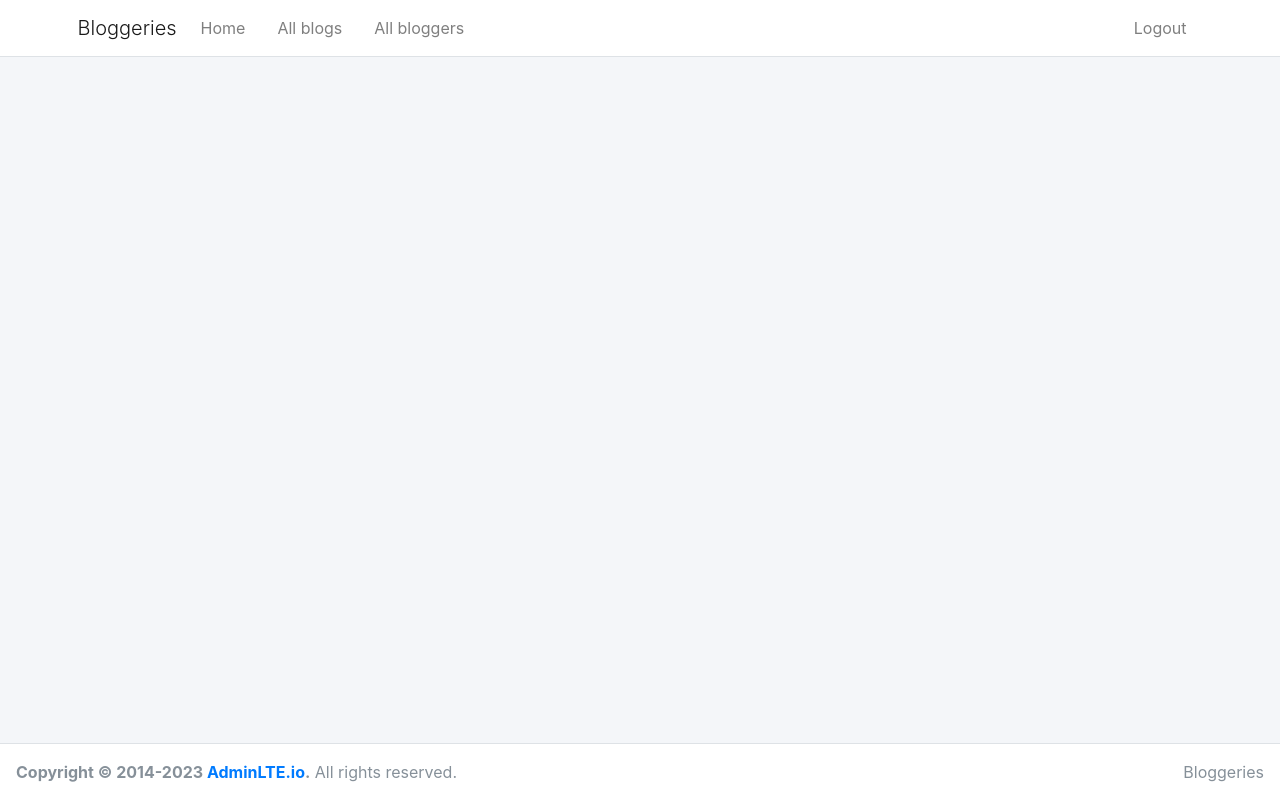
After one commit to edjohn00/assessment, a Django app: template template/apps/accounts/base.html in a window 1280 px wide. The commit adds this page. Run offline with Django 4.2, Linux system fonts and the light colour scheme; the template is opened without the code that fills it: most values are stand-ins (such as "Sample title", 1, 10 or a date in 2020); parts of the project's set-up code (start-up, migrations or seed data) failed here and were passed over; some libraries are stand-ins or nearby versions.

Commit message:
head, footer and navigation bar

```diff
--- a/apps/views/account/profile.py
+++ b/apps/views/account/profile.py
@@ -1,6 +1,7 @@
 from django.contrib.auth.mixins import LoginRequiredMixin
 from django.views import generic
-from apps.views.mixin import TemplateLocationMixin
+from apps.views.mixin import HtmxResponseMixin
 
-class IndexView(LoginRequiredMixin, TemplateLocationMixin, generic.TemplateView):
+
+class IndexView(LoginRequiredMixin, HtmxResponseMixin, generic.TemplateView):
     template_name = "index.html"
--- a/blog/settings.py
+++ b/blog/settings.py
@@ -63,7 +63,7 @@
     "django.middleware.clickjacking.XFrameOptionsMiddleware",
     # account middleware
     "allauth.account.middleware.AccountMiddleware",
-    "django_htmx.middlewere.HtmxMiddleware",
+    "django_htmx.middleware.HtmxMiddleware",
 ]
 
 SOCIALACCOUNT_PROVIDERS = {
--- /dev/null
+++ b/template/apps/accounts/base.html
@@ -0,0 +1,2 @@
+<!-- third base -->
+{% extends "apps/base.html" %}
--- /dev/null
+++ b/template/apps/accounts/profile/base.html
@@ -0,0 +1,2 @@
+<!-- fourth base -->
+{% extends "accounts/base.html" %}
--- /dev/null
+++ b/template/apps/base.html
@@ -0,0 +1,127 @@
+<!-- second base -->
+{% extends "base.html" %}
+
+{% block body %}
+<body class="layout-top-nav" style="height: auto;" data-new-gr-c-s-check-loaded="14.1133.0" data-gr-ext-installed>
+  <div class="wrapper">
+    {% comment %} {% block app_content %} {% endcomment %}
+    <nav class="main-header navbar navbar-expand-md navbar-light navbar-white">
+      <div class="container">
+        <a href="#" class="navbar-brand">
+          <span class="brand-text font-weight-light">Bloggeries</span>
+        </a>
+
+        <div class="collapse navbar-collapse order-3 center" id="navbarCollapse">
+          <ul class="navbar-nav ">
+            <li class="nav-item">
+              <a href="#" hx-get="#" hx-target="#content"
+                  hx-push-url="true" hx-indicator="#indicator" class="nav-link">
+                  <i class="nav-icon fas fa-tachometer-alt"></i>
+                  <p>Home</p>
+              </a>
+            </li>
+
+            <li class="nav-item">
+              <a href="#" hx-get="#" hx-target="#content"
+                  hx-push-url="true" hx-indicator="#indicator" class="nav-link">
+                  <i class="nav-icon fas fa-tachometer-alt"></i>
+                  <p>All blogs</p>
+              </a>
+            </li>
+
+            <li class="nav-item">
+              <a href="#" hx-get="#" hx-target="#content"
+                  hx-push-url="true" hx-indicator="#indicator" class="nav-link">
+                  <i class="nav-icon fas fa-tachometer-alt"></i>
+                  <p>All bloggers</p>
+              </a>
+            </li>
+
+
+          </ul>
+          <ul class="order-1 order-md-3 navbar-nav navbar-no-expand ml-auto">
+            <li class="nav-item">
+              <a class="nav-link" href="" data-toggle="modal" title="Logout" data-target="#logout">
+                Logout
+              </a>
+            </li>
+          </ul>
+        </div>
+      </div>
+    </nav>
+
+      <!-- Content Wrapper. Contains page content -->
+      <div class="content-wrapper" >
+          <!-- Content Header (Page header) -->
+          <div class="content-header">
+            <div class="container">
+              <div class="row mb-2">
+                <div class="col-sm-6">
+                  <h1 class="m-0" id="page_title">
+                    {% block page_title %}{% endblock page_title %}
+                  </h1>
+                </div>
+                <!-- /.col -->
+                <div class="col-sm-6">
+                  <ol id="breadcrumb" class="breadcrumb float-sm-right">
+                    {% block breadcrumb %} {% endblock breadcrumb %}
+                  </ol>
+                </div>
+                <!-- /.col -->
+              </div>
+              <!-- /.row -->
+            </div>
+            <!-- /.container -->
+          </div>
+          <!-- /.content-header -->
+
+          <!-- Main content -->
+          <div class="content" id="content">
+            {% block content %} {% endblock content %}
+          </div>
+          <!-- /.content -->
+        </div>
+        <!-- /.content-wrapper -->
+
+        <div id="modal" class="modal fade" >
+          <div id="dialog" class="modal-dialog" hx-target="this">
+          </div>
+        </div>
+
+
+        <div class="modal fade" id="logout">
+          <div class="modal-dialog">
+              <div class="modal-content">
+                  <div class="card">
+                      <div class="card-body">
+                          <h1>Sign Out</h1>
+
+                          <p> Are you sure you want to sign out? </p>
+
+                          <form method="post" action="{% url 'account_logout' %}">
+                              {% csrf_token %}
+                              {% if redirect_field_value %}
+                              <input type="hidden" name="{{ redirect_field_name }}" value="{{ redirect_field_value }}" />
+                              {% endif %}
+                              <button type="submit" class="btn btn-danger btn-block">Sign Out</button>
+                          </form>
+                      </div>
+                  </div>
+              </div>
+          </div>
+        </div>
+
+      {% comment %} {% endblock app_content %} {% endcomment %}
+
+      <!-- Main Footer -->
+      <footer class="main-footer m-0">
+          <!-- To the right -->
+          <div class="float-right d-none d-sm-inline">Bloggeries</div>
+          <!-- Default to the left -->
+          <strong>Copyright &copy; 2014-2023
+          <a href="https://adminlte.io">AdminLTE.io</a>.</strong>
+          All rights reserved.
+      </footer>
+    </div>
+</body>
+{% endblock body %}
--- a/template/base.html
+++ b/template/base.html
@@ -1,4 +1,6 @@
+<!-- first base -->
 {% load static %}
+
 <!DOCTYPE html>
 <html lang="en">
 <head>
@@ -14,7 +16,5 @@
     <script src="{% static 'js/jquery.min.js' %}" defer></script>
 
 </head>
-<body>
-
-</body>
+    {% block body %}{% endblock body %}
 </html>
```
Also changed, not shown: template/apps/accounts/partial.html (added, +15 -0 lines), template/apps/accounts/profile/index.html (+9 -1 lines).
